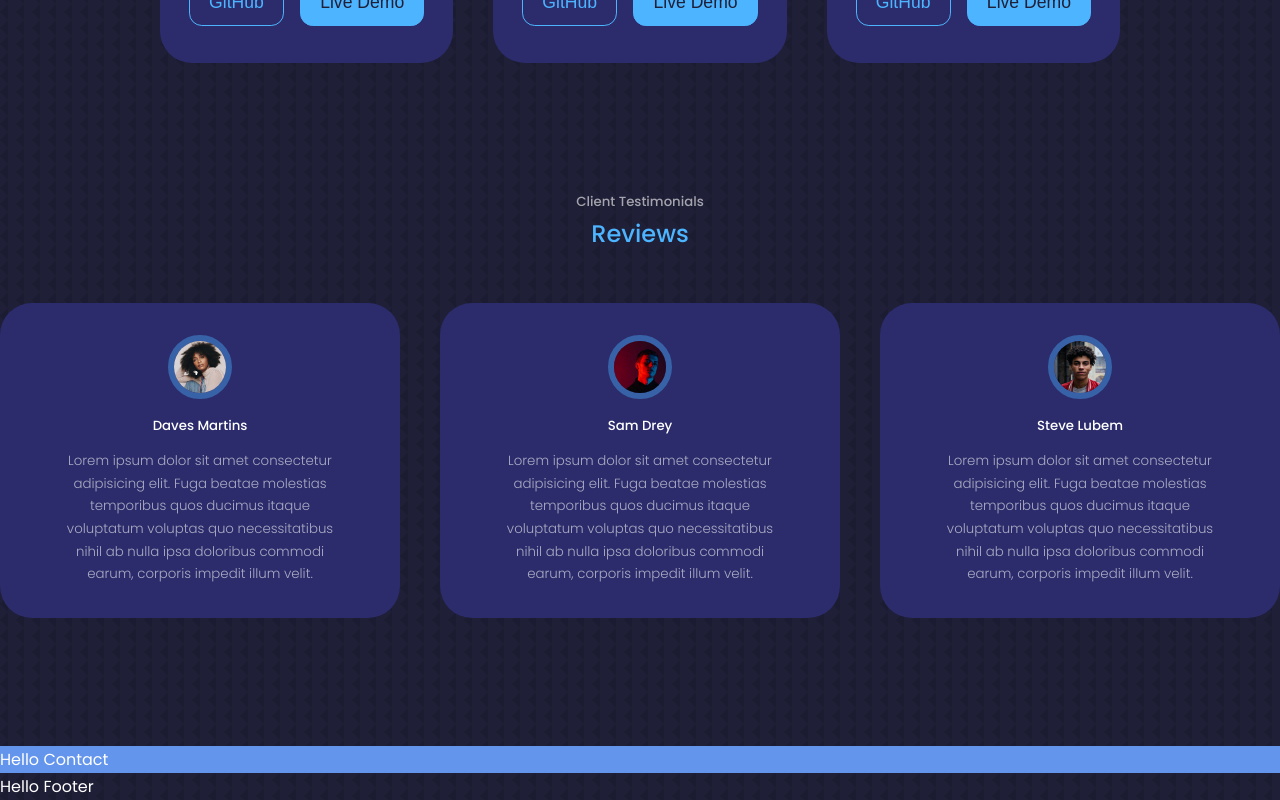
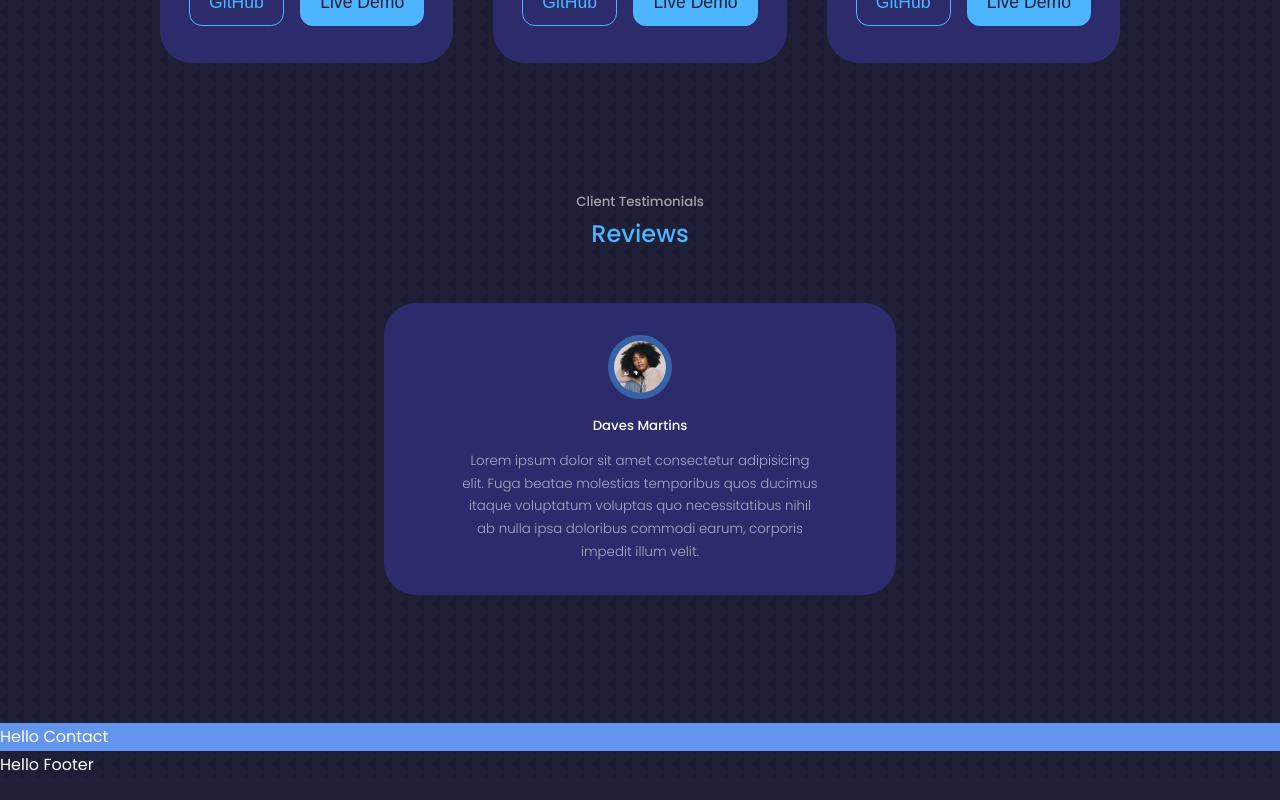
Before and after one commit to sibTunechy/React_Web_Egator, a React (Create React App) app: page / in a window 1280 px wide. Shown: the part 3836-4636 px from the top of the page. After the commit the page ends 4614 px from the top, so only its background shows below. Built offline with nearby package versions, Linux system fonts and the light colour scheme.

Commit message:
Scrollbar Component
Completed Scrollbar Component

```diff
--- a/src/Components/testimonials/Testimonials.jsx
+++ b/src/Components/testimonials/Testimonials.jsx
@@ -1,7 +1,7 @@
 import React from 'react'
 import './testimonials.css'
 import { testimonialData } from '../../data';
-import { SwiperSlide } from 'swiper/react';
+import { SwiperSlide, Swiper } from 'swiper/react';
 import Slider from '../../tools/Slider/Slider'
 export default function Testimonials() {
   return (
@@ -9,9 +9,11 @@ export default function Testimonials() {
       <h5> Client Testimonials </h5>
       <h2> Reviews </h2>
 
-      <Slider className="container testimonials__container">
+      <Swiper
+       spaceBetween={40}
+       pagination={{ clickable: true }}
+      className="container testimonials__container">
         {testimonialData.map((item) => (
-
           <SwiperSlide className="testimonial">
           <div className="client__avatar">
             <img src={item.avatar} alt="" />
@@ -23,8 +25,9 @@ export default function Testimonials() {
             {item.text}
             </small>
         </SwiperSlide>
+
           ))}
-      </Slider>
+      </Swiper>
     </section>
   )
 }
--- a/src/tools/Slider/Slider.jsx
+++ b/src/tools/Slider/Slider.jsx
@@ -1,23 +1,20 @@
 // import Swiper core and required modules
-import {  Pagination } from 'swiper';
+import {  Pagination, Navigation } from 'swiper';
 
-import { Swiper } from 'swiper/react';
+import { Swiper } from "swiper/react";
 
 // Import Swiper styles
 import 'swiper/css';
-import 'swiper/css/navigation';
+import "swiper/css/pagination";
+import "swiper/css/navigation";
 
 import React from 'react'
 
 export default function Slider(props) {
   return (
     <Swiper
-    // install Swiper modules
-    modules={[ Pagination ]}
-    spaceBetween={40}
-    slidesPerView={3}
-    pagination={{ clickable: true }}
-
+      modules={[ Pagination ]}
+      slidesPerView={1}
   >
     {props.children}
     </Swiper>
```
